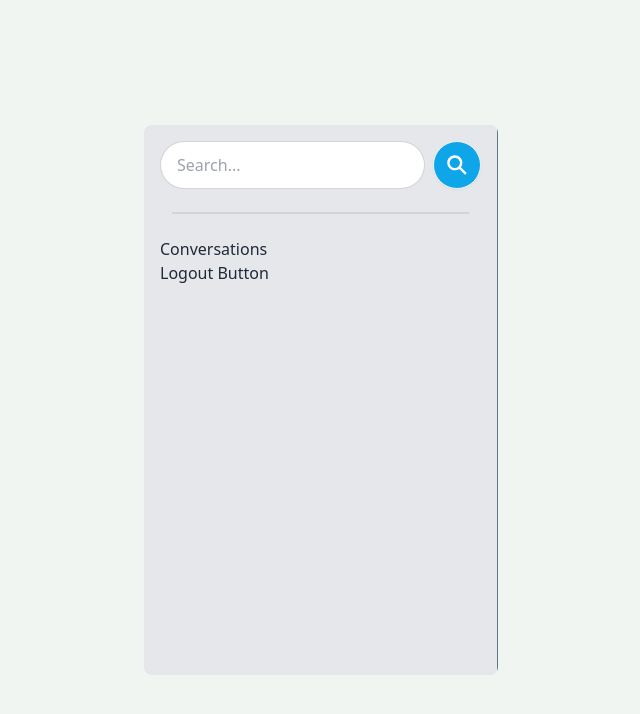
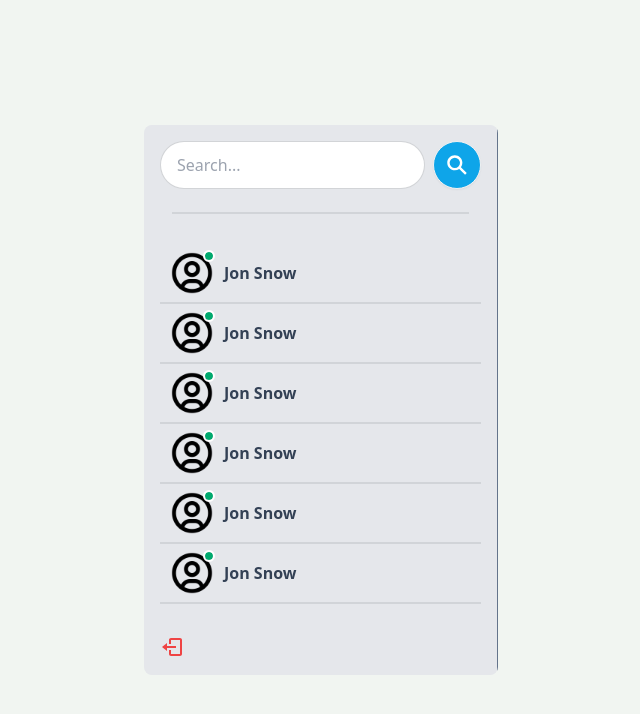
Before and after one commit to rajeshsanjyal/Chat-App, a React (Vite) app in the folder frontend-vite/: page / in a window 1280 px wide. Shown: the top 714 px of the page, without its empty margins (319-959 px from the left). Built offline with nearby package versions, Linux system fonts and the light colour scheme.

Commit message:
Homepage sidebar

```diff
--- /dev/null
+++ b/frontend-vite/src/component/sidebar/Conversation.jsx
@@ -0,0 +1,24 @@
+import React from 'react'
+import userAvatar from "../../assets/user-avatar.png"
+
+const Conversation = () => {
+  return <>
+  <div className='flex gap-2 items-center hover:bg-blue-500 rounded p-2 py-1 cursor-pointer'>
+    <div className='avatar online'>
+        <div className='w-12 rounded-full'>
+            <img src={userAvatar} alt="" />
+        </div>
+    </div>
+    <div className='flex flex-col flex-1'>
+        <div className='flex gap-3 justify-between'>
+            <p className='font-bold text-slate-700'>Jon Snow</p>
+        </div>
+    </div>
+  </div>
+  <div className='divider my-0 py-0 h-1'>
+
+  </div>
+   </>
+}
+
+export default Conversation
--- a/frontend-vite/src/component/sidebar/Conversations.jsx
+++ b/frontend-vite/src/component/sidebar/Conversations.jsx
@@ -1,11 +1,15 @@
 import React from 'react'
+import Conversation from './Conversation'
 
 const Conversations = () => {
-  return (
-    <div>
-      Conversations
-    </div>
-  )
+  return <div className='py-2 flex flex-col overflow-auto'>
+    <Conversation />
+    <Conversation />
+    <Conversation />
+    <Conversation />
+    <Conversation />
+    <Conversation />
+  </div>
 }
 
 export default Conversations
--- a/frontend-vite/src/component/sidebar/LogoutButton.jsx
+++ b/frontend-vite/src/component/sidebar/LogoutButton.jsx
@@ -1,10 +1,11 @@
 import React from 'react'
+import { BiLogOut } from "react-icons/bi"
 
 const LogoutButton = () => {
   return (
-    <div>
-      Logout Button
-    </div>
+    <div className='mt-auto'>
+    <BiLogOut className='w-6 h-6 text-red-500 cursor-pointer' />
+  </div>
   )
 }
 
```
Also changed, not shown: frontend-vite/src/assets/user-avatar.png (added).
